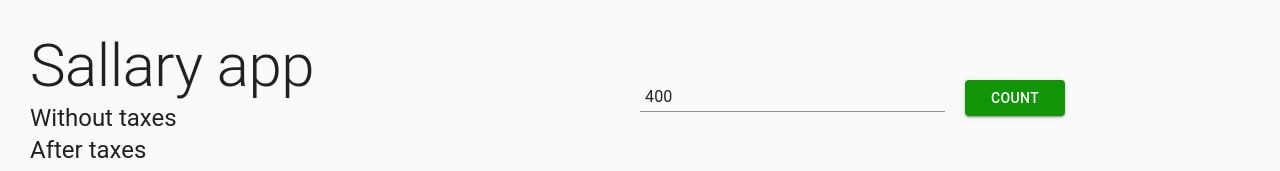
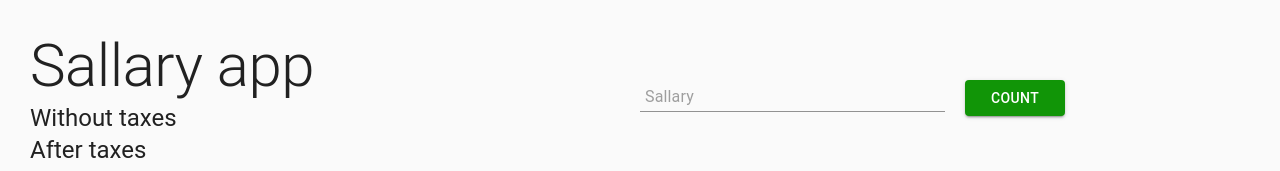
Before and after one commit to Kalin1n/currency_exchange, a React (Create React App) app: page / in a window 1280 px wide. Shown: the top 171 px of the page. Built offline with nearby package versions, Linux system fonts and the light colour scheme; no server answers.

Commit message:
remove default value

```diff
--- a/src/components/Header/index.js
+++ b/src/components/Header/index.js
@@ -6,7 +6,7 @@ import useStyles from "./styles";
 import moneyStore from "../../store";
 
 const Header = () => {
-  const [amount, setAmount] = useState(400);
+  const [amount, setAmount] = useState();
   const [inHryvna, setInHryvna] = useState();
 
   const classes = useStyles();
```
